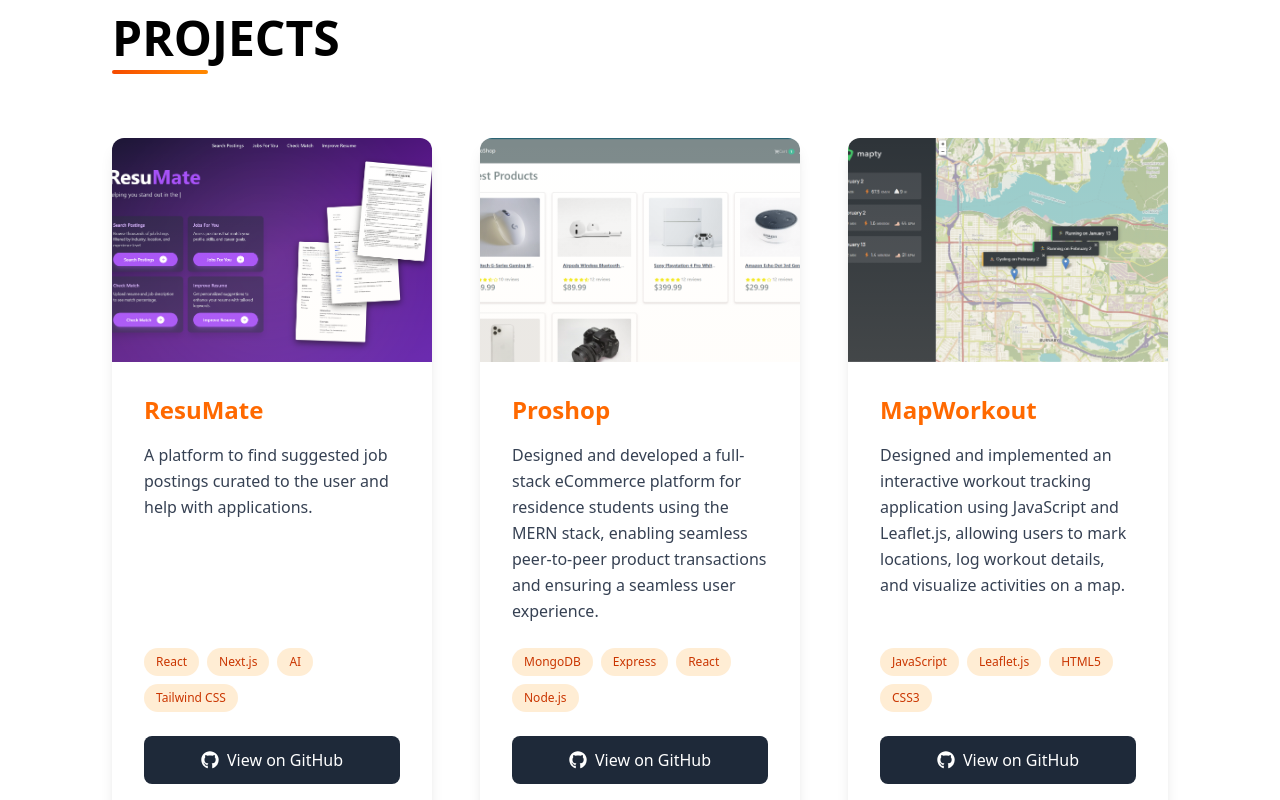
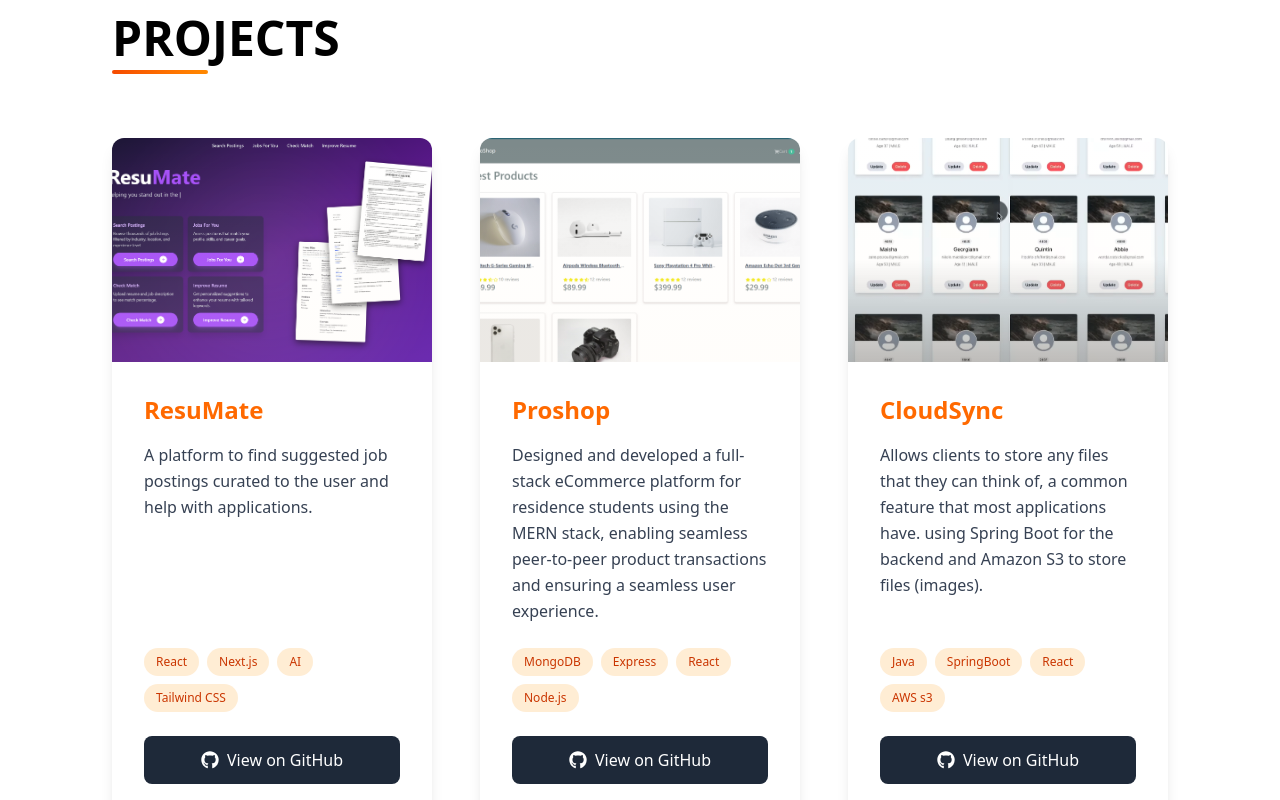
Before and after one commit to Manan565/manan565.github.io, a React (Vite) app: page / in a window 1280 px wide. Shown: the part 1520-2320 px from the top of the page. Built offline with nearby package versions, Linux system fonts and the light colour scheme.

Commit message:
uploaded a project

```diff
--- a/src/components/projects.jsx
+++ b/src/components/projects.jsx
@@ -7,6 +7,7 @@ import mapty from "../assets/images/mapty.png";
 import chefify from "../assets/images/chefify.png";
 import split from "../assets/images/split.png";
 import res from "../assets/images/Screenshot_2025-03-28 021625.png";
+import ami from "../assets/images/ami.png";
 
 const projectsData = [
   {
@@ -24,6 +25,14 @@ const projectsData = [
     image: proshop,
     githubLink: "https://github.com/Manan565/Proshop2",
     technologies: ["MongoDB", "Express", "React", "Node.js"],
+  },
+  {
+    title: "CloudSync",
+    description:
+      "Allows clients to store any files that they can think of, a common feature that most applications have. using Spring Boot for the backend and Amazon S3 to store files (images).",
+    image: ami,
+    githubLink: "https://github.com/Manan565/CloudSync",
+    technologies: ["Java", "SpringBoot", "React", "AWS s3"],
   },
   {
     title: "MapWorkout",
```
Also changed, not shown: src/assets/images/ami.png (added).
